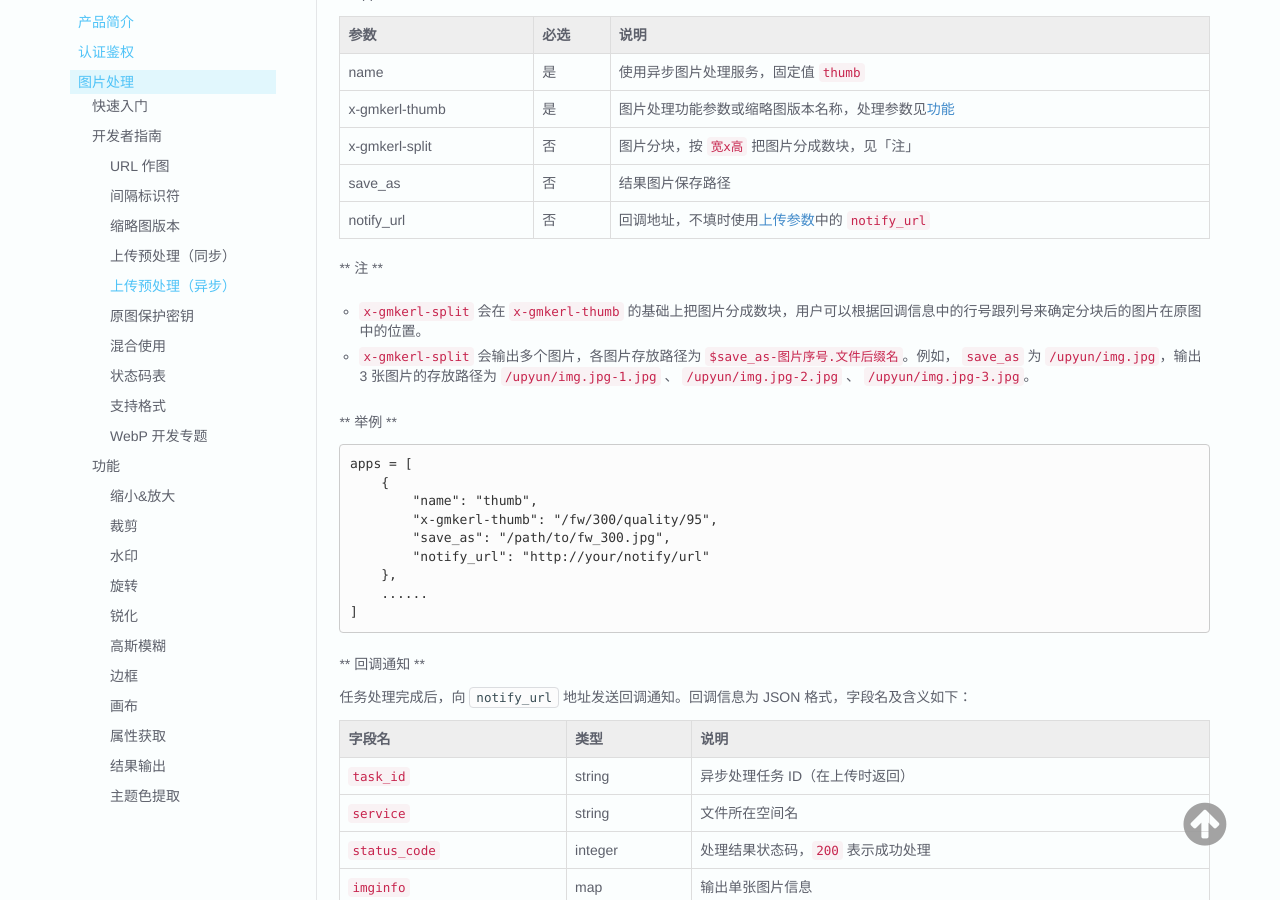
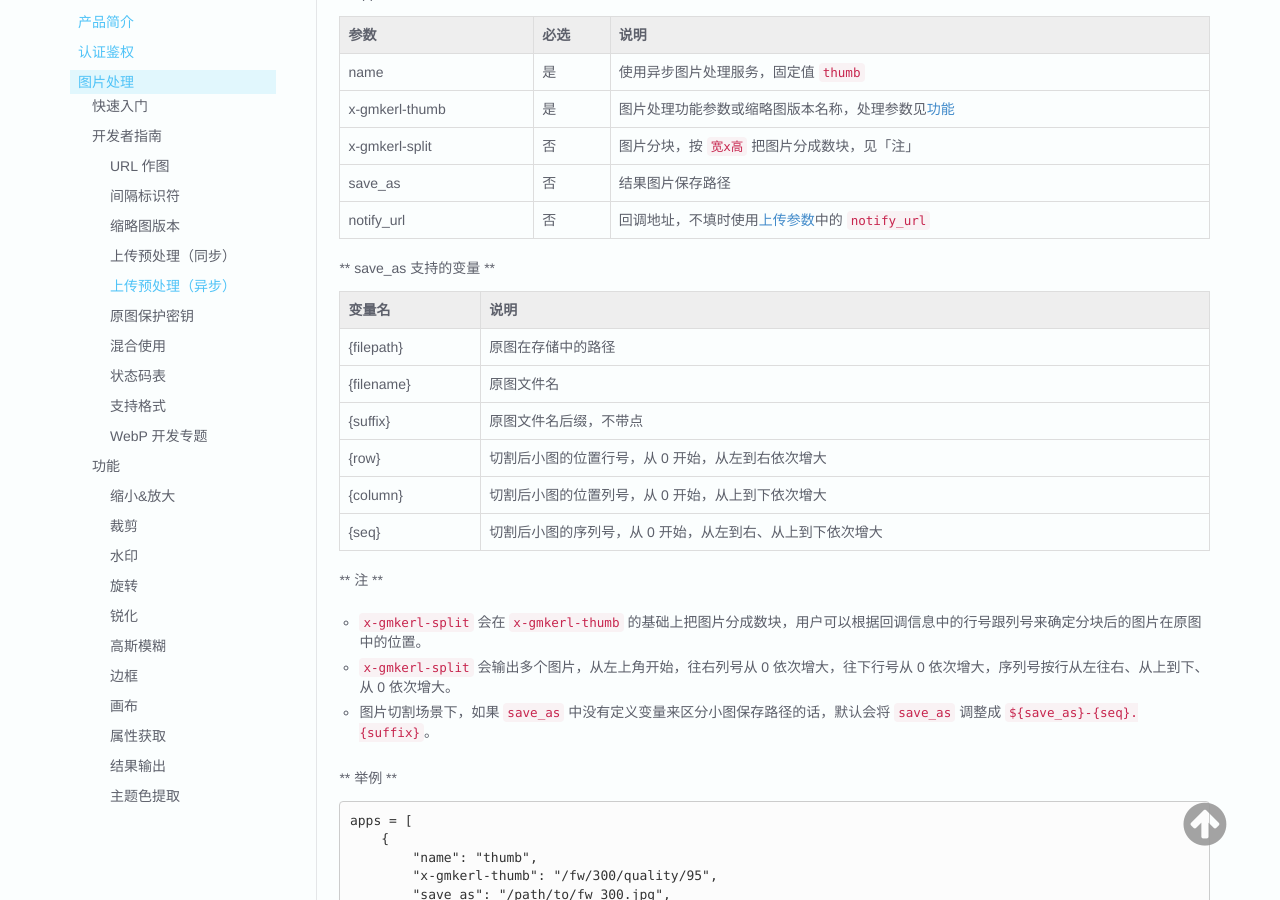
Before and after one commit to upyun/docs, an MkDocs documentation site: the page built from sources/cloud/image.md, in a window 1280 px wide and 900 px high, scrolled down 2300 px. Built offline with MkDocs 1.6.1, drawn with Linux system fonts in a browser that asks for light colours; old or Windows-style settings are respelled for this version of MkDocs.

Commit message:
image split add variable

```diff
--- a/sources/cloud/image.md
+++ b/sources/cloud/image.md
@@ -105,10 +105,22 @@ x-gmkerl-thumb: /fw/300/unsharp/true/quality/80/format/png
 | save_as  	 		| 否        	| 结果图片保存路径                                   |
 | notify_url  	 	| 否     	| 回调地址，不填时使用[上传参数](/api/form_api/#_2)中的  `notify_url` |
 
+** save_as 支持的变量 **
+
+|    变量名  |           说明            |
+|------------|---------------------------|
+| {filepath} | 原图在存储中的路径        |
+| {filename} | 原图文件名                |
+| {suffix}   | 原图文件名后缀，不带点    |
+| {row}      | 切割后小图的位置行号，从 0 开始，从左到右依次增大 |
+| {column}   | 切割后小图的位置列号，从 0 开始，从上到下依次增大 |
+| {seq}      | 切割后小图的序列号，从 0 开始，从左到右、从上到下依次增大 |
+
 ** 注 **
 
 - `x-gmkerl-split` 会在 `x-gmkerl-thumb` 的基础上把图片分成数块，用户可以根据回调信息中的行号跟列号来确定分块后的图片在原图中的位置。
-- `x-gmkerl-split` 会输出多个图片，各图片存放路径为 `$save_as-图片序号.文件后缀名`。例如， `save_as` 为 `/upyun/img.jpg`，输出 3 张图片的存放路径为 `/upyun/img.jpg-1.jpg` 、 `/upyun/img.jpg-2.jpg` 、 `/upyun/img.jpg-3.jpg`。
+- `x-gmkerl-split` 会输出多个图片，从左上角开始，往右列号从 0 依次增大，往下行号从 0 依次增大，序列号按行从左往右、从上到下、从 0 依次增大。
+- 图片切割场景下，如果 `save_as` 中没有定义变量来区分小图保存路径的话，默认会将 `save_as` 调整成 `${save_as}-{seq}.{suffix}`。
 
 ** 举例 **
 
```
